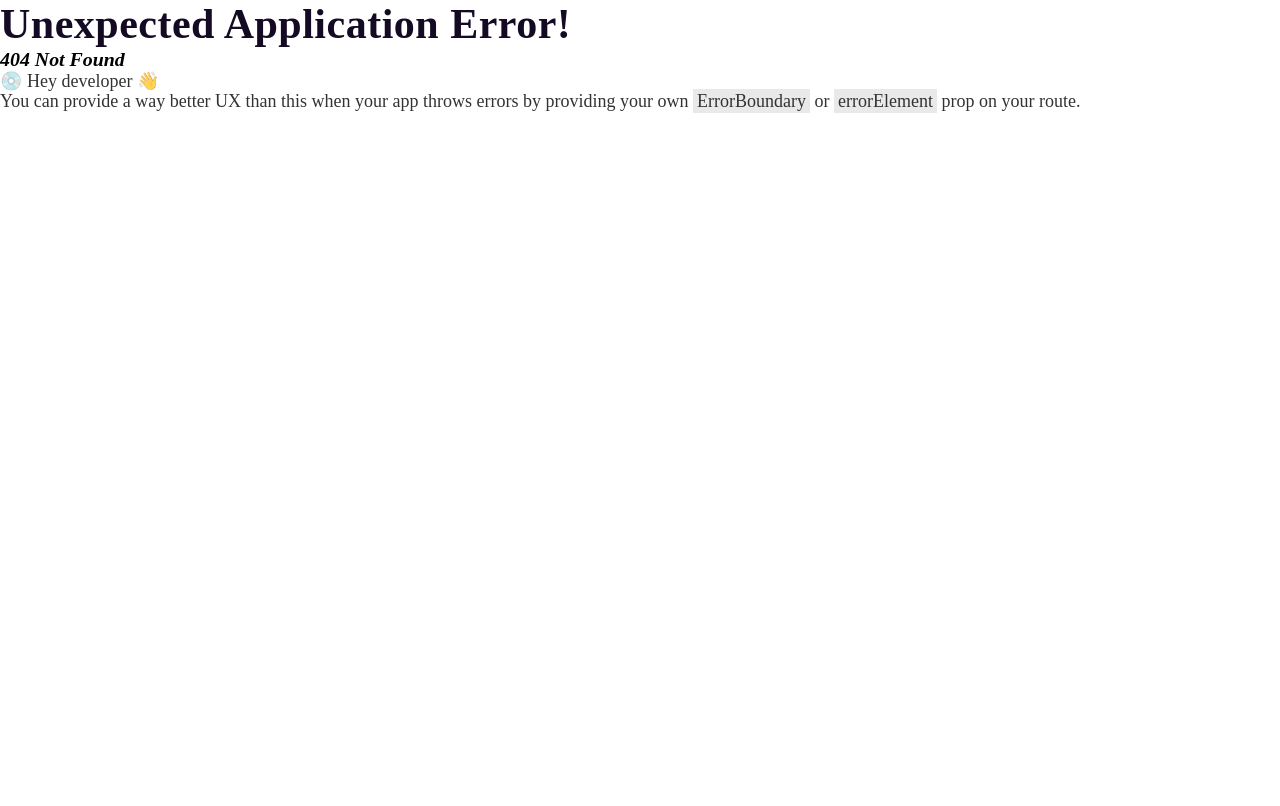
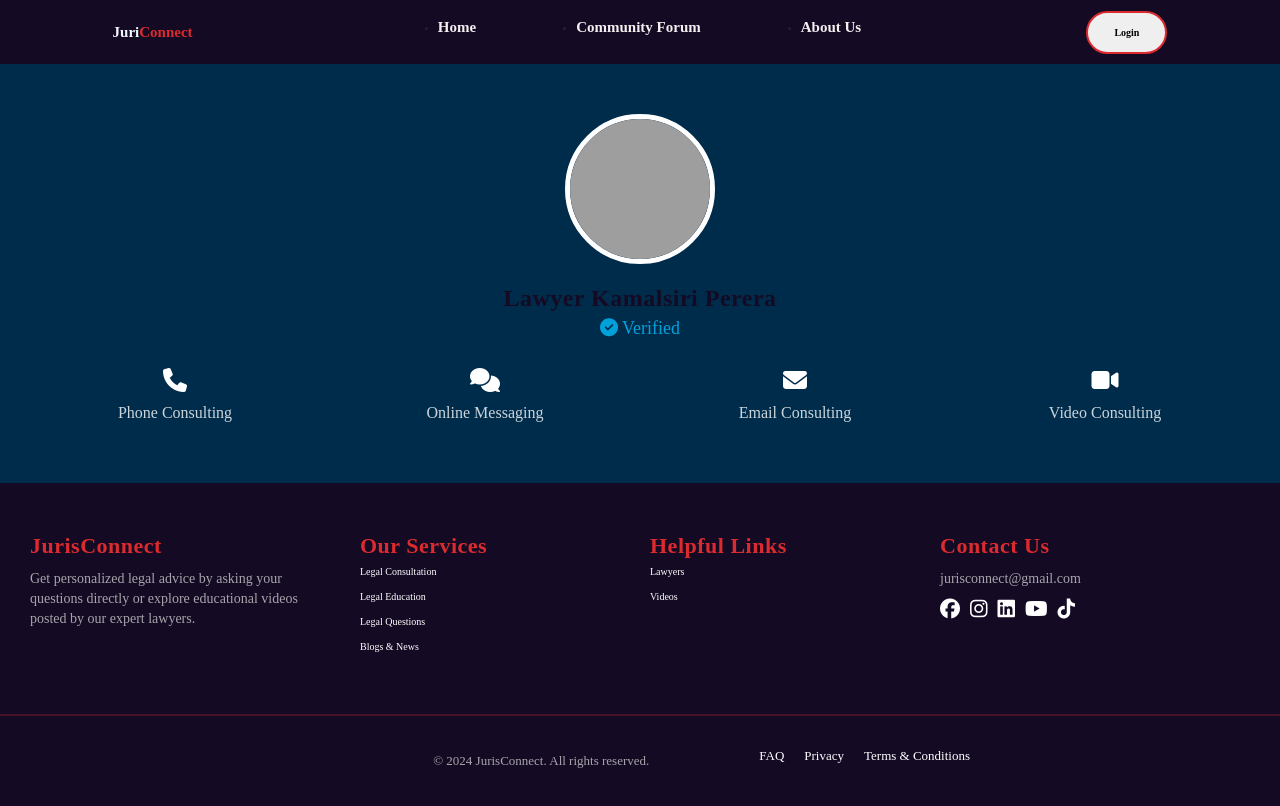
Before and after one commit to Tharindu-Lakmal/Juris-Connect, a React (Vite) app in the folder juris-connect/: page /lawyerprofile in a window 1280 px wide. Before the commit this address had no page. Built offline with nearby package versions, Linux system fonts and the light colour scheme; grey boxes are pictures that could not be loaded.

Commit message:
create lawyer profile

```diff
--- a/juris-connect/package.json
+++ b/juris-connect/package.json
@@ -10,7 +10,9 @@
     "preview": "vite preview"
   },
   "dependencies": {
+    "@fortawesome/fontawesome-free": "^6.5.2",
     "@fortawesome/react-fontawesome": "^0.2.2",
+    "bootstrap": "^5.3.3",
     "react": "^18.2.0",
     "react-dom": "^18.2.0",
     "react-router-dom": "^6.23.1"
--- a/juris-connect/src/App.jsx
+++ b/juris-connect/src/App.jsx
@@ -15,6 +15,7 @@ import Lawyers from "./Pages/Lawyers/Lawyers";
 import LegalEducation from "./Pages/LegalEducation/LegalEducation";
 import LegalQuestion from "./Pages/LegalQuestion/LegalQuestion";
 import LegalVideos from "./Pages/LegalVideos/LegalVideos";
+import LawyerProfile from "./Pages/LawyerProfile/LawyerProfile";
 
 
 
@@ -74,7 +75,12 @@ const router = createBrowserRouter([
   {
     path: "/legalvideos",
     element:<LegalVideos />,
+  },
+  {
+    path: "/lawyerprofile",
+    element:<LawyerProfile />,
   }
+
 
 ]);
 function App() {
--- /dev/null
+++ b/juris-connect/src/Pages/LawyerProfile/LawyerProfile.css
@@ -0,0 +1,46 @@
+.profile-container {
+    text-align: center;
+    background-color: #002c4c;
+    color: white;
+    padding: 50px 20px;
+}
+
+.profile-header {
+    position: relative;
+}
+
+.profile-image {
+    width: 150px;
+    height: 150px;
+    border-radius: 50%;
+    border: 5px solid white;
+}
+
+.profile-header h2 {
+    margin-top: 20px;
+    font-size: 24px;
+}
+
+.profile-header .verified {
+    color: #00bfff;
+}
+
+.profile-consulting-options {
+    display: flex;
+    justify-content: space-around;
+    margin-top: 30px;
+}
+
+.option {
+    text-align: center;
+    flex: 1;
+}
+
+.option i {
+    font-size: 24px;
+}
+
+.option p {
+    margin-top: 10px;
+    font-size: 16px;
+}
--- /dev/null
+++ b/juris-connect/src/Pages/LawyerProfile/LawyerProfile.jsx
@@ -0,0 +1,44 @@
+import React from 'react'
+import './LawyerProfile.css';
+import 'bootstrap/dist/css/bootstrap.min.css';
+import '@fortawesome/fontawesome-free/css/all.min.css';
+import Footer from '../../components/Footer/Footer';
+import Navbar from '../../components/Header/Navbar';
+
+
+function LawyerProfile() {
+  return (
+    <div>
+        <Navbar />
+    <div className="profile-container">
+            <div className="profile-header">
+                <img src="your-profile-image-url.jpg" alt="Lawyer" className="profile-image" />
+                <h2>Lawyer Kamalsiri Perera</h2>
+                <p className="verified"><i className="fas fa-check-circle"></i> Verified</p>
+            </div>
+            <div className="profile-consulting-options">
+                <div className="option">
+                    <i className="fas fa-phone"></i>
+                    <p>Phone Consulting</p>
+                </div>
+                <div className="option">
+                    <i className="fas fa-comments"></i>
+                    <p>Online Messaging</p>
+                </div>
+                <div className="option">
+                    <i className="fas fa-envelope"></i>
+                    <p>Email Consulting</p>
+                </div>
+                <div className="option">
+                    <i className="fas fa-video"></i>
+                    <p>Video Consulting</p>
+                </div>
+            </div>
+        </div>
+        <Footer />
+        </div>
+    );
+};
+
+
+export default LawyerProfile
--- a/juris-connect/src/Pages/Legalconsultation/Legalcon.css
+++ b/juris-connect/src/Pages/Legalconsultation/Legalcon.css
@@ -17,7 +17,7 @@
       margin-top: 50px;
 
 }
-h1{
+.left h1{
       font-size: 5rem;
       font-weight: bold;
       width: 700px;
@@ -65,6 +65,12 @@ h1{
     }
     .buttons{
       margin-top: 100px;
+      /* font-size: 15px; */
+
+    }
+    .buttons a {
+      text-align: center;
+      padding-top: 0px;
     }
     .buttons button:hover {
       background-color: #fad8d8;
@@ -97,6 +103,12 @@ h1{
     }
     form .input-box{
       margin-top: 20px;
+      font-size: 10px;
+    }
+    .input-box label{
+
+       font-size: 15px;
+
     }
   .box{
     box-shadow: 0 0 10px rgb(216, 197, 197);
--- a/juris-connect/src/Pages/Legalconsultation/Legalcon.jsx
+++ b/juris-connect/src/Pages/Legalconsultation/Legalcon.jsx
@@ -15,7 +15,7 @@ export default function Legalcon(){
           <p>Every problem is unique, and we offer personalized <br />recomendations to suit your specific needs</p>
           <div className='buttons'>
           <button className='button-left'>Ask your legal question</button>
-          <button className='button-right'>Free legal advice</button>
+          <button className='button-right'><a href="LawyerProfile"> Free legal advice </a> </button>
           </div>
         </div>
         <div className="right">
--- a/juris-connect/src/components/Header/Navbar.css
+++ b/juris-connect/src/components/Header/Navbar.css
@@ -9,8 +9,10 @@ html {
 body {
     font-size: 1.7rem;
 }
-li {
+.nav li a {
     list-style: none;
+    font-size: 15px;
+
 }
 .nav a {
     text-decoration: none;
@@ -35,6 +37,7 @@ li {
 }
 .nav_brand {
     text-transform: none;
+    font-size: 15px;
     color: aliceblue;
     font-weight: bold;
 
@@ -61,6 +64,8 @@ li {
 @media screen and (max-width: 768px) {
     .nav_toggler {
         display: block;
+
+
     }
     .nav_menu, .login_btn {
         position: fixed;
@@ -72,6 +77,7 @@ li {
         flex-direction: column;
         transform: translateX(100%);
         transition: 0.5s ease-in;
+
     }
 }
 .login_btn {
@@ -79,6 +85,7 @@ li {
     margin: 0;
     align-items: center;
     border-radius: 50px;
+
     padding: 12px 15px 12px 15px;
     height: 43px;
     width: 81px;
```
Also changed, not shown: 1 other file (tests, documents, lock files or other folders).
